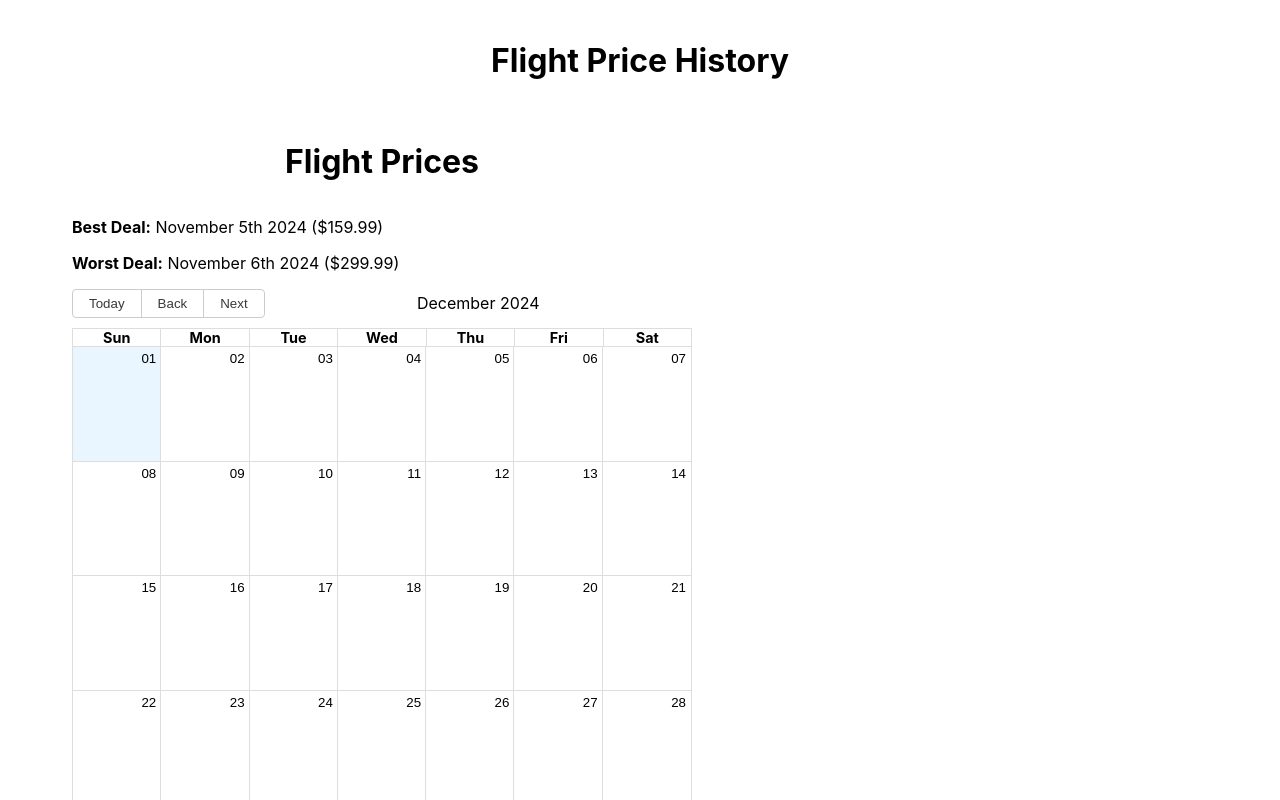
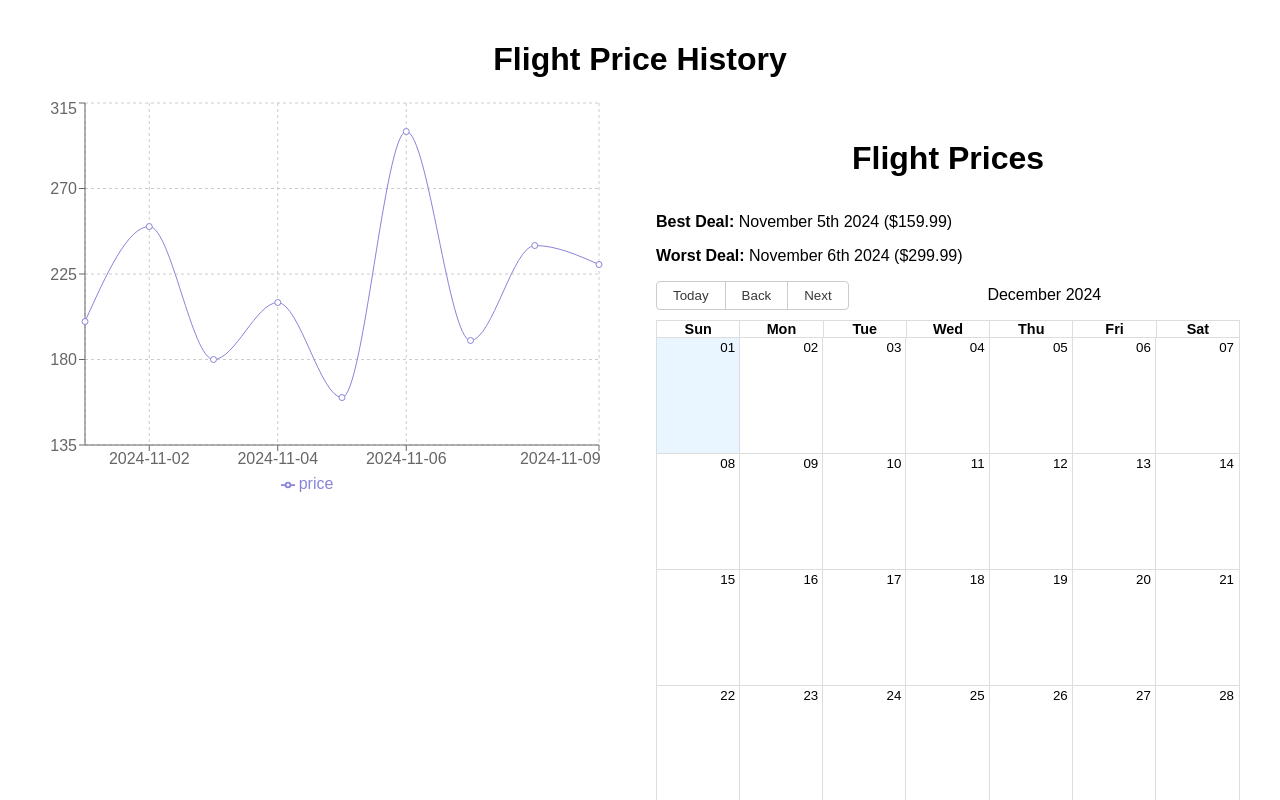
Before and after one commit to 392-f24/FlightSight, a React (Vite) app: page /results in a window 1280 px wide. Shown: the top 800 px of the page. Built offline with nearby package versions, Linux system fonts and the light colour scheme.

Commit message:
fix chart rendering

```diff
--- a/src/components/Results.css
+++ b/src/components/Results.css
@@ -1,5 +1,6 @@
 .results-page {
   padding: 20px;
+  font-family: Arial, sans-serif;
 }
 
 .results-container {
@@ -7,3 +8,14 @@
   flex-wrap: wrap;
   gap: 2rem;
 }
+
+.chart-container {
+  flex: 1;
+  min-width: 300px;
+  height: 400px;
+}
+
+.calendar-container {
+  flex: 1;
+  min-width: 300px;
+}
--- a/src/components/Results.jsx
+++ b/src/components/Results.jsx
@@ -1,4 +1,4 @@
-import React from 'react';
+import React, { useState, useEffect } from 'react';
 import PriceCalendar from '../components/PriceCalendar';
 import {
   LineChart,
@@ -25,13 +25,31 @@ const priceData = [
 ];
 
 const Results = () => {
+  const [flightData, setFlightData] = useState([]);
+
+  useEffect(() => {
+    // Simulate fetching flight data or reuse hardcoded values
+    const simulatedData = [
+      { date: '2024-11-01', price: 199.99 },
+      { date: '2024-11-02', price: 249.99 },
+      { date: '2024-11-03', price: 179.99 },
+      { date: '2024-11-04', price: 209.99 },
+      { date: '2024-11-05', price: 159.99 },
+      { date: '2024-11-06', price: 299.99 },
+      { date: '2024-11-07', price: 189.99 },
+      { date: '2024-11-08', price: 239.99 },
+      { date: '2024-11-09', price: 229.99 },
+    ];
+    setFlightData(simulatedData);
+  }, []);
+
   return (
     <div className="results-page">
       <h1>Flight Price History</h1>
       <div className="results-container">
         <div className="chart-container">
-          <ResponsiveContainer width="100%" height={300}>
-            <LineChart data={priceData}>
+          <ResponsiveContainer width="100%" height={400}>
+            <LineChart data={flightData}>
               <CartesianGrid strokeDasharray="3 3" />
               <XAxis dataKey="date" />
               <YAxis domain={['auto', 'auto']} />
```
Lines whose indentation alone changed are shown as unchanged.
